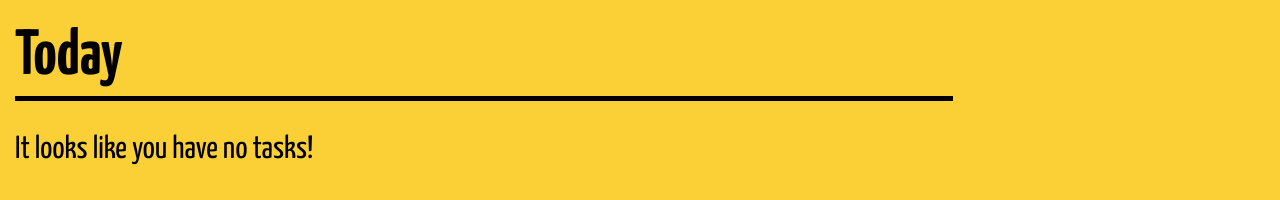
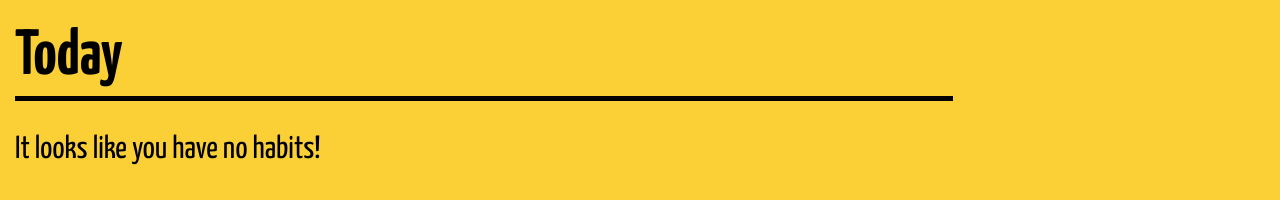
Before and after one commit to Banakin/HapticPrototype, a React (Vite) app: page / in a window 1280 px wide. Shown: the top 200 px of the page. Built offline with nearby package versions, Linux system fonts and the light colour scheme.

Commit message:
tasks to habits

```diff
--- a/src/routes/EditTask.tsx
+++ b/src/routes/EditTask.tsx
@@ -32,7 +32,7 @@ function EditTask() {
 
     const onSubmit = async (data: EditSchemaType) => {
         console.log('SUCCESS', data);
-        toast.addToast('Task has been saved.');
+        toast.addToast('Habit has been saved.');
 
         if (data.type === 'boolean') {
             const item = new YesNoHabit(data.name);
@@ -60,7 +60,7 @@ function EditTask() {
                 <TextField
                     id="display-name"
                     label="Name"
-                    placeholder="Task Title"
+                    placeholder="Habit Title"
                     defaultValue={taskItem?.name}
                     formRegister={register('name')}
                     error={errors.name}
@@ -102,7 +102,7 @@ function EditTask() {
                         habits.delete(id!);
                         setHabits(new Map(habits));
                         navigate(-1);
-                        toast.addToast('Task has been deleted.');
+                        toast.addToast('Habit has been deleted.');
                     }}
                 >
                     Delete
--- a/src/routes/Home.tsx
+++ b/src/routes/Home.tsx
@@ -17,7 +17,7 @@ function Home() {
         if (habits.size === 0) {
             return (
                 <>
-                    <p>It looks like you have no tasks!</p>
+                    <p>It looks like you have no habits!</p>
                     <Button to={'/edit/' + nanoid(5)}>
                         <FontAwesomeIcon icon={faPlus} />
                         Add Habit
--- a/src/routes/Leaderboard.tsx
+++ b/src/routes/Leaderboard.tsx
@@ -45,7 +45,7 @@ function Leaderboard() {
                 </Card>
             );
         } else {
-            return <p>It looks like you have no tasks!</p>;
+            return <p>It looks like you have no habits!</p>;
         }
     }
 
--- a/src/routes/ManageTasks.tsx
+++ b/src/routes/ManageTasks.tsx
@@ -12,7 +12,7 @@ function ManageTasks() {
     return (
         <>
             <Title>Manage</Title>
-            {habits.size === 0 ? <p>It looks like you have no tasks!</p> : null}
+            {habits.size === 0 ? <p>It looks like you have no habits!</p> : null}
             {Array.from(habits.keys()).map((key) => {
                 const item = habits.get(key);
 
```
